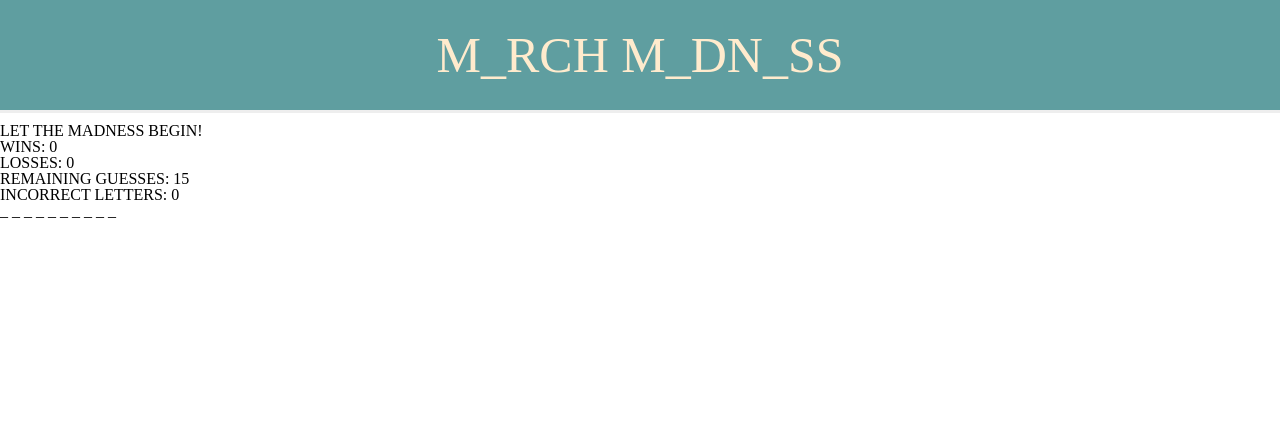
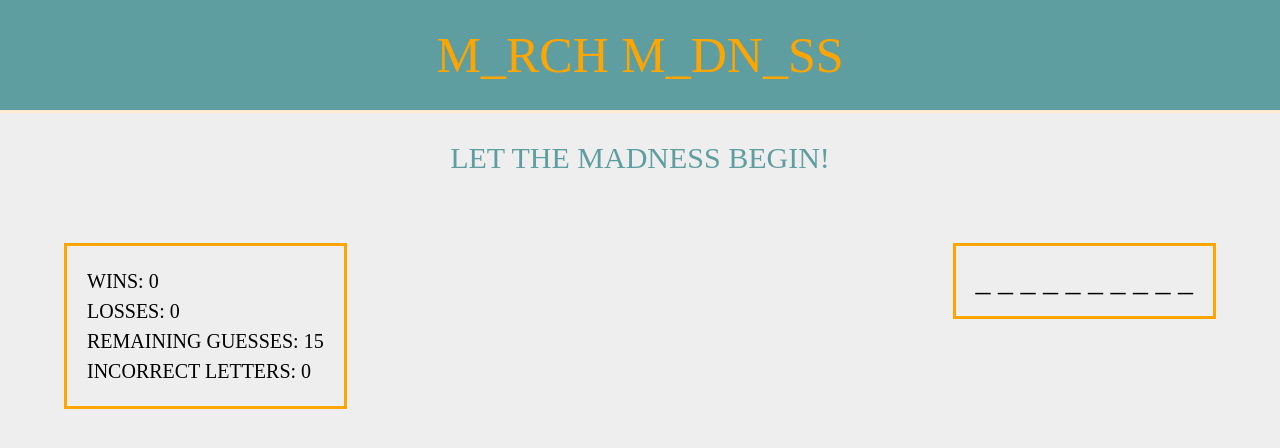
Before and after one commit to joshtecx/Hangman-Game, a plain HTML site: page index.html in a window 1280 px wide. Drawn offline with Linux system fonts and the light colour scheme.

Commit message:
working hangman/adding css

```diff
--- a/assets/css/style.css
+++ b/assets/css/style.css
@@ -1,13 +1,41 @@
-/* body {
-
-} */
+body {
+    background: #eee;
+}
 
 header {
     text-align: center;
     font-size: 50px;
     background: cadetblue;
-    color: blanchedalmond;
+    color: orange;
     padding: 30px;
-    border-bottom: 3px solid #eee;
+    border-bottom: 3px solid blanchedalmond;
     margin-bottom: 10px;
 }
+
+#start {
+    text-align: center;
+    font-size: 30px;
+    color: cadetblue;
+    padding: 20px;
+    margin-bottom: 50px;
+
+}
+
+#stats {
+    float: left;
+    margin-left: 5%;
+    font-size: 20px;
+    line-height: 30px;
+    border: 3px solid orange;
+    padding: 20px;
+}
+
+#gameBoard {
+    float: right;
+    margin-right: 5%;
+    font-size: 30px;
+    border: 3px solid orange;
+    padding: 20px;
+
+
+}
```
